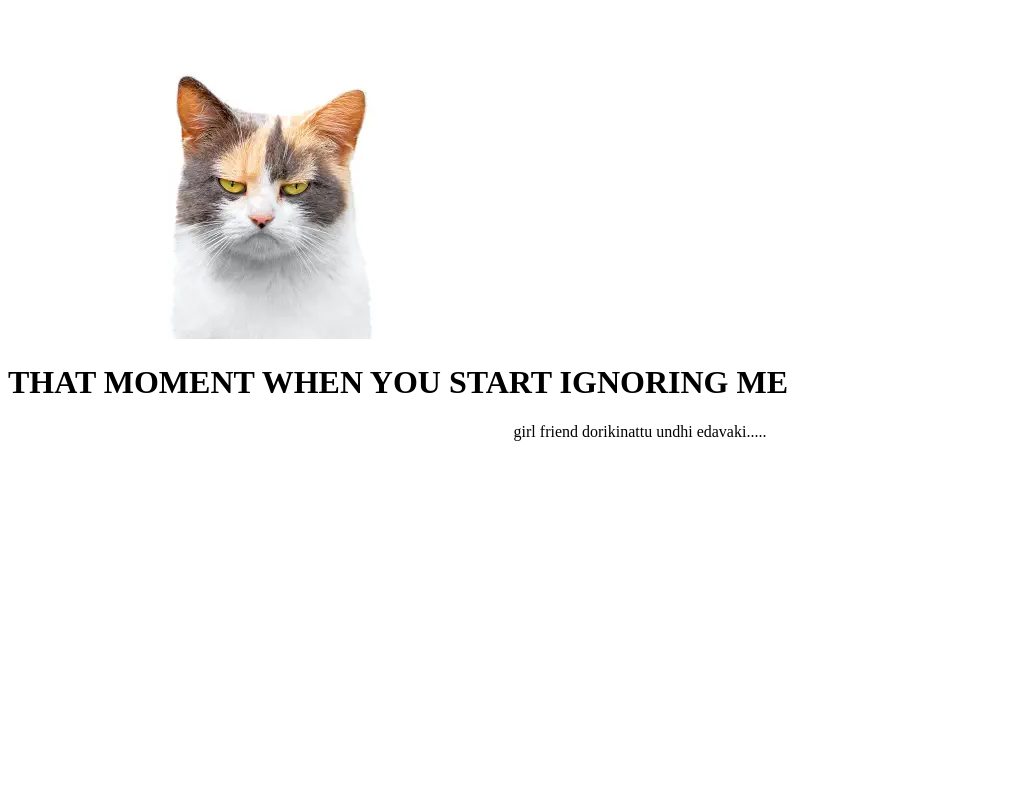
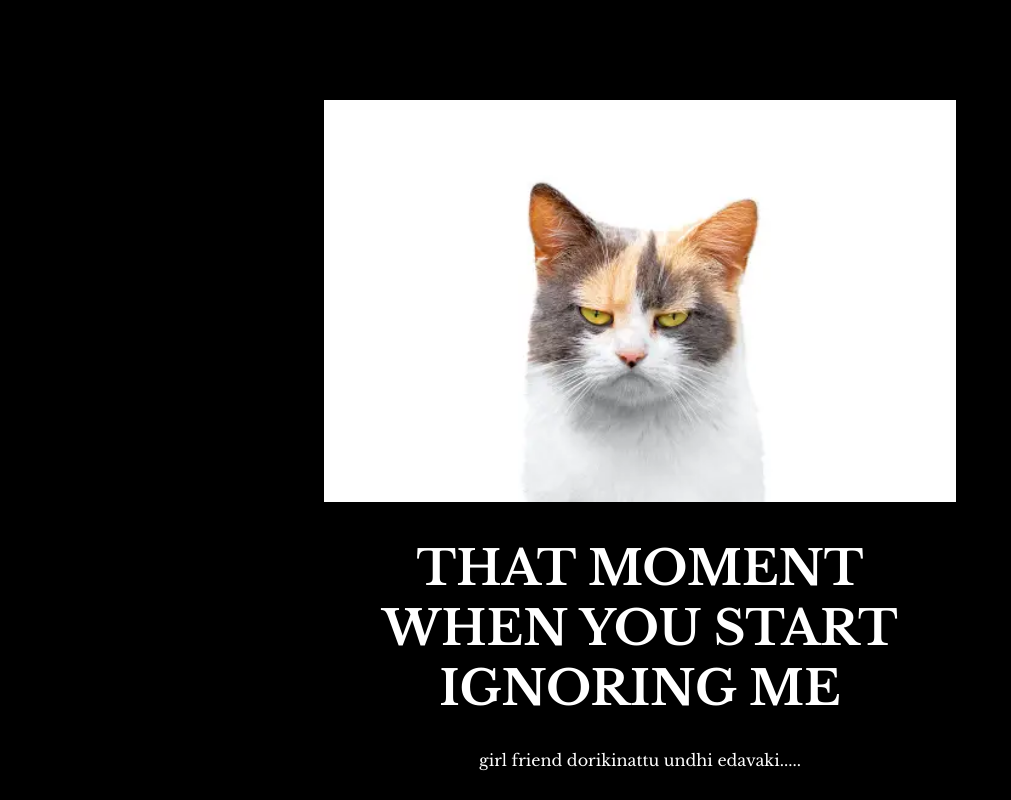
Before and after one commit to me-adi/meme, a plain HTML site: page index.html in a window 1280 px wide. Shown: the whole page, without its empty margins (0-1011 px from the left). Drawn offline with nearby package versions, Linux system fonts and the light colour scheme.

Commit message:
Update style.css

```diff
--- a/style.css
+++ b/style.css
@@ -1,17 +1,23 @@
-div{
-    align-items: center;
+body {
+    background-color: black;
+  }
+
+h1{
+    text-transform: uppercase;
+    font-family: 'Libre Baskerville', serif; color:white;
+    font-size: 3rem
 }
 
-p{
-    font-display: white;
-    text-align: center;
-}
-h1{
-    text-transform: uppercase;
+.image{
+    width: 50%;
+  margin-left: 25%;
+  margin-top: 100px;
+  color: white;
+  font-family: "Libre Baskerville", serif;
+  text-align: center;
 }
 
-#image{
+.src{
+    border: 5px solid azureblue;
     width: 100%;
-    height: 100%;
-    border: 10px solid yellow;
 }
```
